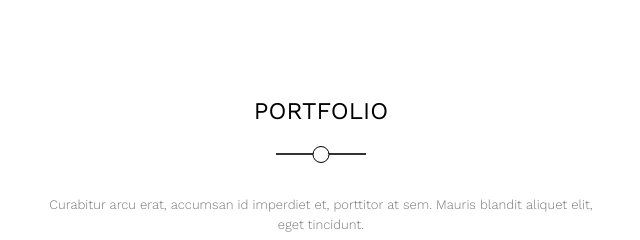
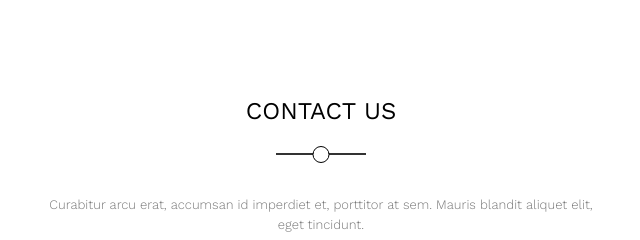
Before and after one commit to engatef2012/Kasper-Template, a plain HTML site: page index.html in a window 1280 px wide. Shown: the part 7515-7755 px from the top of the page, 319-959 px from the left. Drawn offline with nearby package versions, Linux system fonts and the light colour scheme.

```diff
--- a/index.html
+++ b/index.html
@@ -430,7 +430,7 @@
     <div class="contact" id="contact">
       <div class="container">
         <div class="main-heading">
-          <h2>PORTFOLIO</h2>
+          <h2>CONTACT US</h2>
           <p>
             Curabitur arcu erat, accumsan id imperdiet et, porttitor at sem.
             Mauris blandit aliquet elit, eget tincidunt.
```
